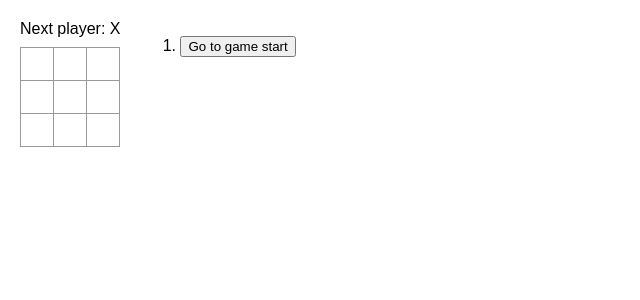
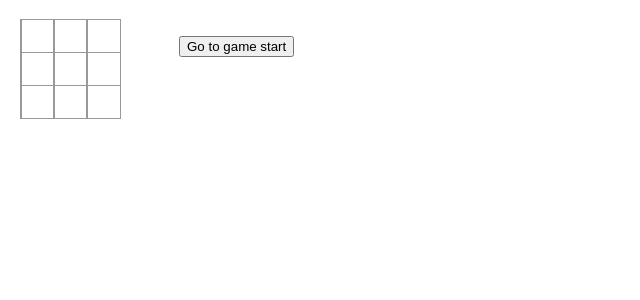
Before and after one commit to jayco01/TicTacToe, a React (Vite) app: page / in a window 1280 px wide. Shown: the top 300 px of the page, without its empty margins (0-640 px from the left). Built offline with nearby package versions, Linux system fonts and the light colour scheme.

Commit message:
Refactor: used a .map to create the boxes

```diff
--- a/src/App.jsx
+++ b/src/App.jsx
@@ -67,25 +67,23 @@ function Board({ xIsNext, squares, onPlay }) {
     status = "Next player: " + (xIsNext ? "X": "O");
   }
 
+const boxes = Array.from({length:3}, () => Array(3).fill(null));
+
   return (
-    <>
-    <div className="status">{status}</div>
-      <div className="board-row">
-        <Square value={squares[0]} onSquareClick={() => handleClick(0)}/>
-        <Square value={squares[1]} onSquareClick={() => handleClick(1)}/>
-        <Square value={squares[2]} onSquareClick={() => handleClick(2)}/>
-      </div>
-      <div className="board-row">
-        <Square value={squares[3]} onSquareClick={() => handleClick(3)}/>
-        <Square value={squares[4]} onSquareClick={() => handleClick(4)}/>
-        <Square value={squares[5]} onSquareClick={() => handleClick(5)}/>
-      </div>
-      <div className="board-row">
-        <Square value={squares[6]} onSquareClick={() => handleClick(6)}/>
-        <Square value={squares[7]} onSquareClick={() => handleClick(7)}/>
-        <Square value={squares[8]} onSquareClick={() => handleClick(8)}/>
-      </div>
-    </>
+    <div>
+      {boxes.map((row, rowIndex) => (
+
+        <div className="board-row" key={rowIndex}>
+          {row.map((cell, colIndex) => (
+
+            <div className="square" key={`${rowIndex}-${colIndex}`}>
+              <Square value={squares[(rowIndex * 3) + colIndex]} onSquareClick={() => handleClick((rowIndex * 3) + colIndex)}/>
+            </div>
+
+          ))}
+        </div>
+      ))}
+    </div>
   );
 }
 
--- a/src/styles.css
+++ b/src/styles.css
@@ -88,3 +88,10 @@ body {
 .game-info {
   margin-left: 20px;
 }
+
+ol {
+  list-style-type: none;
+  display: flex;
+  flex-direction: column;
+  gap: 1rem;
+}
```
